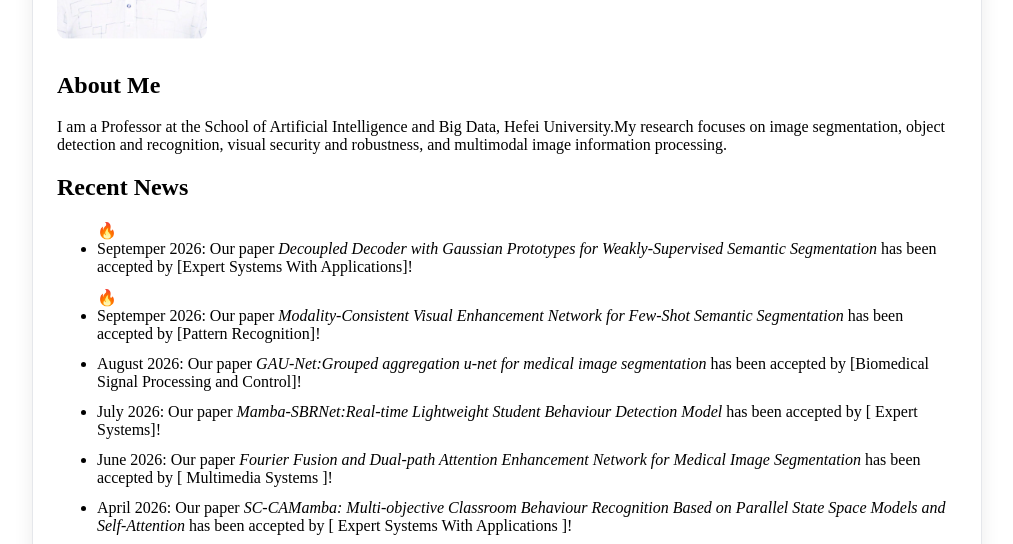
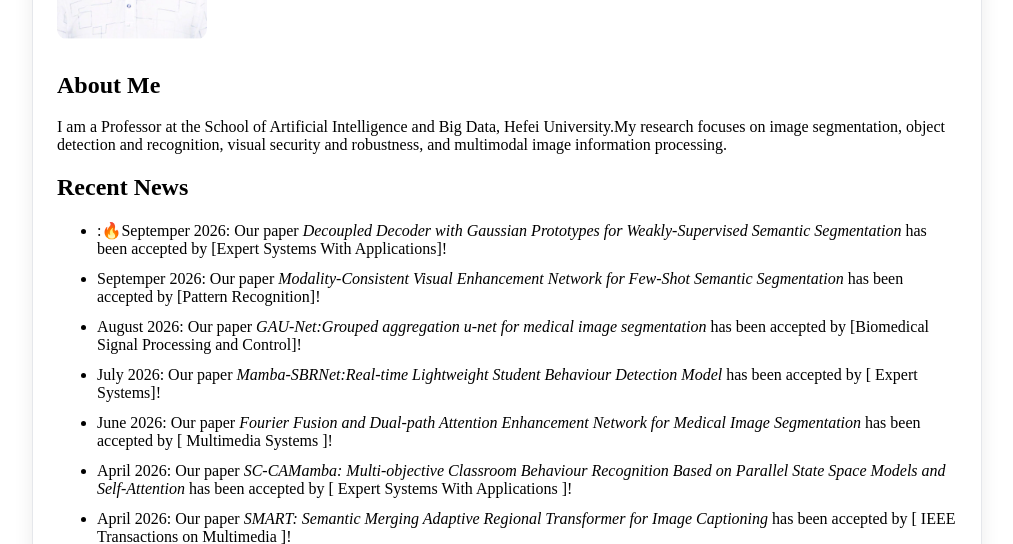
Before and after one commit to deep-zou/deep-zou.github.io, a plain HTML site: page index.html in a window 1280 px wide. Shown: the part 195-739 px from the top of the page, without its empty margins (133-1146 px from the left). Drawn offline with Linux system fonts and the light colour scheme.

Commit message:
Update index.html

```diff
--- a/index.html
+++ b/index.html
@@ -69,8 +69,8 @@
     <section class="left-column">
         <h2 class="subheading">Recent News</h2>
         <ul class="list">
-            🔥 <li> Septemper 2026: Our paper <em> Decoupled Decoder with Gaussian Prototypes for Weakly-Supervised Semantic Segmentation</em> has been accepted by [Expert Systems With Applications]!</li>
-         🔥 <li> Septemper 2026: Our paper <em>Modality-Consistent Visual Enhancement Network for Few-Shot Semantic Segmentation</em> has been accepted by [Pattern Recognition]!</li>
+             <li> :🔥Septemper 2026: Our paper <em> Decoupled Decoder with Gaussian Prototypes for Weakly-Supervised Semantic Segmentation</em> has been accepted by [Expert Systems With Applications]!</li>
+          <li> Septemper 2026: Our paper <em>Modality-Consistent Visual Enhancement Network for Few-Shot Semantic Segmentation</em> has been accepted by [Pattern Recognition]!</li>
 
              <li>August 2026: Our paper <em>GAU-Net:Grouped aggregation u-net for medical image segmentation</em> has been accepted by [Biomedical Signal Processing and Control]!</li>
             <li>July 2026: Our paper <em>Mamba-SBRNet:Real-time Lightweight Student Behaviour Detection Model</em> has been accepted by [ Expert Systems]!</li>
```
